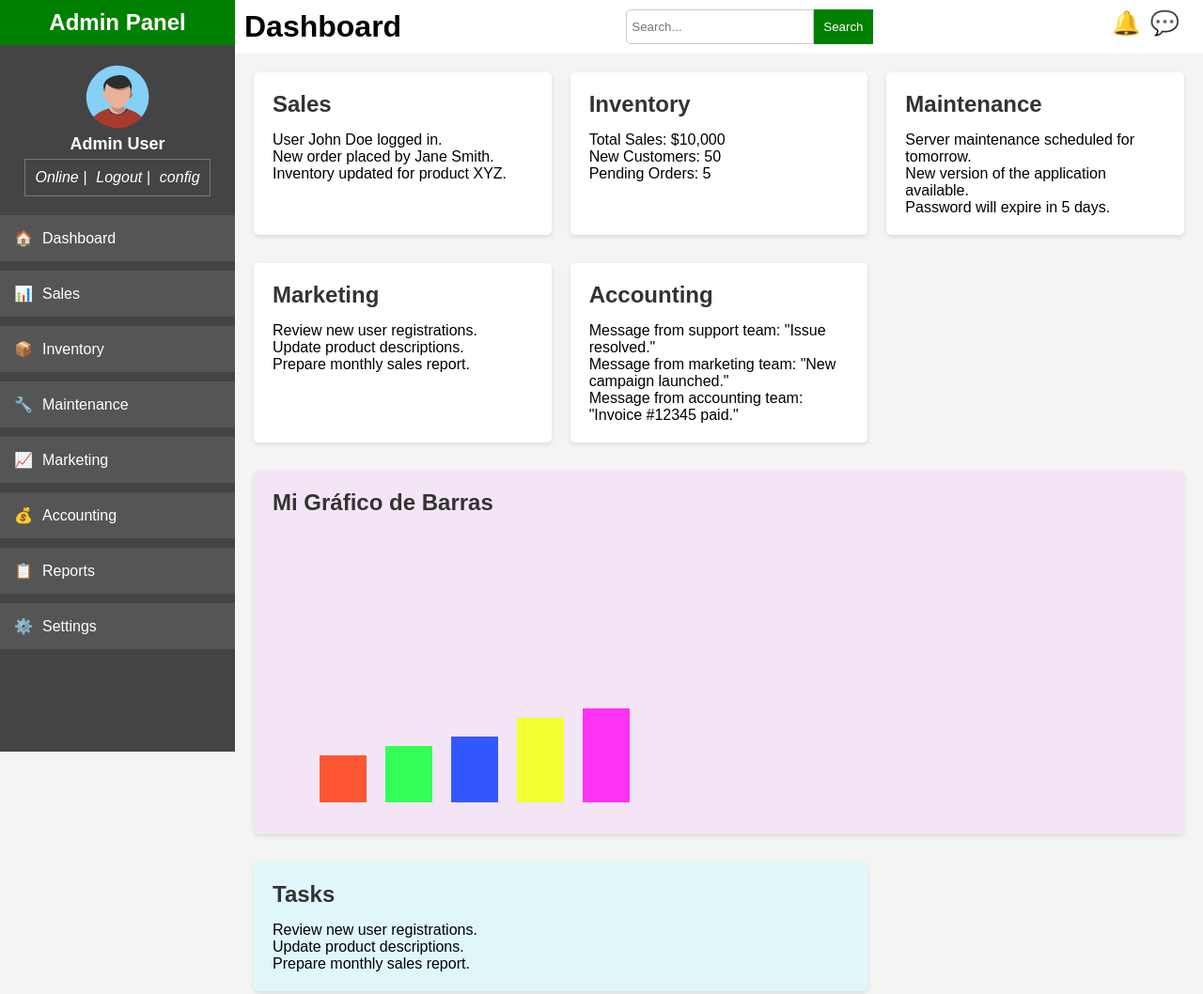
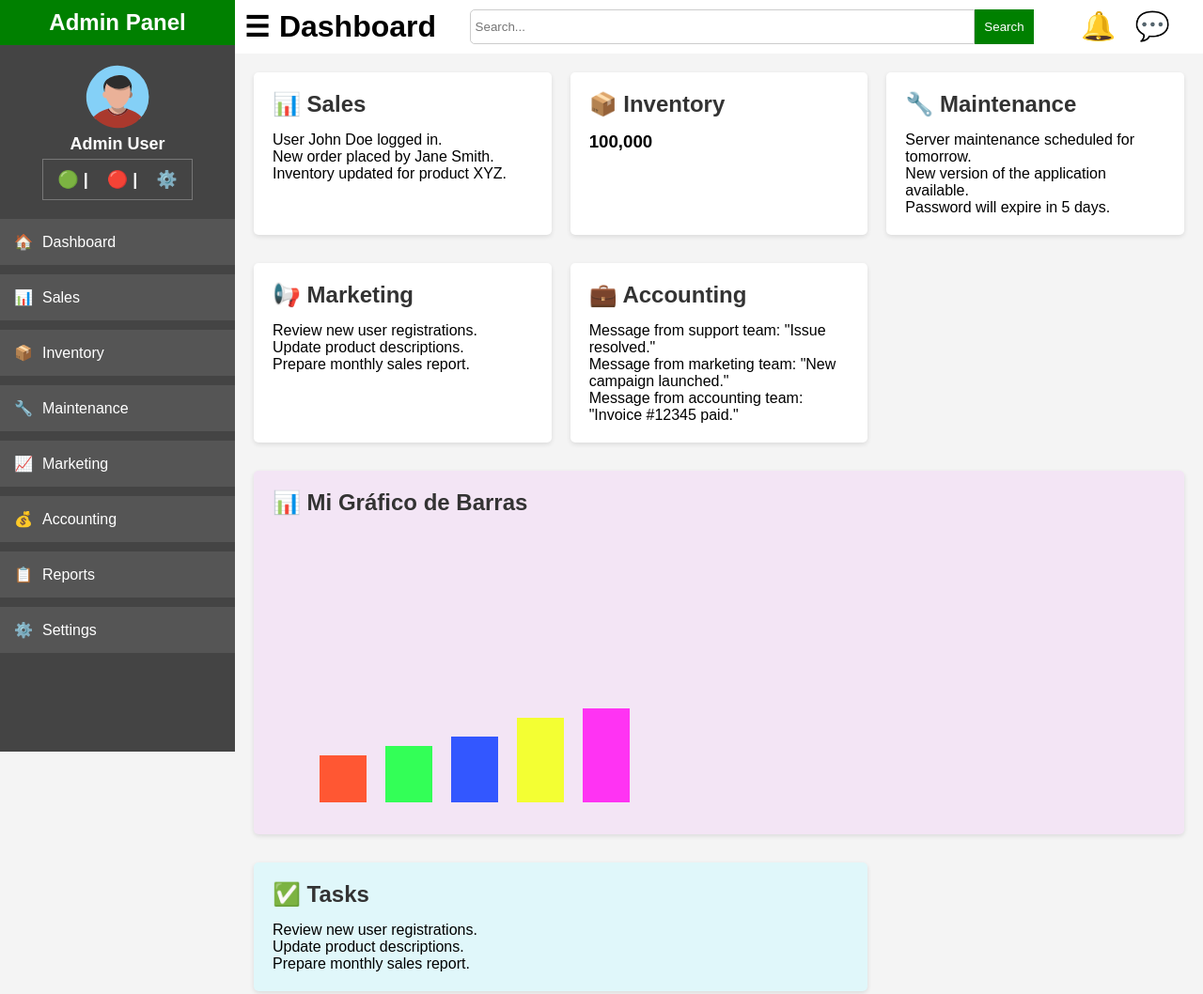
Before and after one commit to xandecrz/Admin-panel, a plain HTML site: page index.html in a window 1280 px wide. Shown: the top 1058 px of the page at 94% size. Drawn offline with Linux system fonts and the light colour scheme.

Commit message:
agregando estilo

```diff
--- a/css/style.css
+++ b/css/style.css
@@ -11,12 +11,16 @@ body{
 .container{
     display: flex;
     flex-direction: row;
+    overflow: hidden;
 }
 .sidebar{
     width: 250px;
     background-color: #444;
     color: #fff;
     height: 100vh;
+    left: 0;
+    top: 0;
+    bottom: 0;
     display: flex;
     flex-direction: column;
     align-content: flex-end;
@@ -95,10 +99,17 @@ body{
     display: flex;
     justify-content: space-between;
 }
+header span{
+    cursor: pointer;
+    font-size: 30px;
+    margin-right: 10px;
+}
 .search-bar{
     display: flex;
     gap: 0px;
+    width: 600px;
 }
+
 .search-bar button{
     background-color: #008000;
     color: #fff;
@@ -113,7 +124,7 @@ body{
     padding: 5px;
     border: 1px solid #ccc;
     border-radius: 5px 0 0 5px;
-    width: 200px;
+    width: 600px;
 }
 .icons{
     display: flex;
--- a/index.html
+++ b/index.html
@@ -18,9 +18,9 @@
                     <img src="img/user.svg" alt="User Profile">
                     <span>Admin User</span>
                     <div class="status">
-                        <i>Online |</i>
-                        <i>Logout |</i>
-                        <i>config</i>
+                        <span class="status-icon online">🟢 |</span>
+                        <span class="status-icon offline">🔴 |</span>
+                        <span class="status-icon offline">⚙️</span>
                     </div>
                 </div>
             </div>
@@ -39,9 +39,22 @@
         </aside>
         <main class="main-content">
             <header class="header">
-                <h1>Dashboard</h1>
+                <h1><span class="menu-icon" onclick="toggleSidebar()">☰</span>Dashboard</h1>
+                <script>
+                    function toggleSidebar() {
+                        const sidebar = document.querySelector('.sidebar');
+                        const span = document.querySelector('.menu-icon');
+                        sidebar.classList.toggle('display: none;');
+                        sidebar
+                        if (sidebar.classList.contains('display: none;')) {
+                            span.textContent = '☰';
+                        } else {
+                            span.textContent = '✖';
+                        }
+                    }
+                </script>
                 <div class="search-bar">
-                    <input type="text" placeholder="Search...">
+                    <input type="text" placeholder="Search..." cliass="search-input">
                     <button type="submit">Search</button>
                 </div>
                 <div class="icons">
@@ -52,7 +65,7 @@
 
             <section class="content">
                 <article class="card card1">
-                    <h2>Sales</h2>
+                    <h2><span>📊 </span> Sales</h2>
                     <ul>
                         <li>User John Doe logged in.</li>
                         <li>New order placed by Jane Smith.</li>
@@ -61,14 +74,12 @@
                 </article>
 
                 <article class="card card2">
-                    <h2>Inventory</h2>
-                    <p>Total Sales: $10,000</p>
-                    <p>New Customers: 50</p>
-                    <p>Pending Orders: 5</p>
+                    <h2><span>📦 </span>Inventory</h2>
+                    <h3>100,000</h3>
                 </article>
 
                 <article class="card card3">
-                    <h2>Maintenance</h2>
+                    <h2><span>🔧 </span>Maintenance</h2>
                     <ul>
                         <li>Server maintenance scheduled for tomorrow.</li>
                         <li>New version of the application available.</li>
@@ -77,7 +88,7 @@
                 </article>
 
                 <article class="card card4">
-                    <h2>Marketing</h2>
+                    <h2><span>📢 </span>Marketing</h2>
                     <ul>
                         <li>Review new user registrations.</li>
                         <li>Update product descriptions.</li>
@@ -86,7 +97,7 @@
                 </article>
 
                 <article class="card card5">
-                    <h2>Accounting</h2>
+                    <h2><span>💼 </span>Accounting</h2>
                     <ul>
                         <li>Message from support team: "Issue resolved."</li>
                         <li>Message from marketing team: "New campaign launched."</li>
@@ -94,7 +105,7 @@
                     </ul>
                 </article>
                 <article class="card card6">
-                    <h2>Mi Gráfico de Barras</h2>
+                    <h2><span>📊 </span>Mi Gráfico de Barras</h2>
                     <canvas id="miCanvas" width="400" height="300"></canvas>
 
                     <script>
@@ -119,7 +130,8 @@
                 </article>
 
                 <article class="card card7">
-                    <h2>Tasks</h2>
+
+                    <h2><span>✅ </span> Tasks</h2>
                     <ul>
                         <li>Review new user registrations.</li>
                         <li>Update product descriptions.</li>
@@ -128,7 +140,7 @@
                 </article>
 
                 <article class="card card8">
-                    <h2>Messages</h2>
+                    <h2><span>✉️ </span> Messages</h2>
                     <ul>
                         <li>Message from support team: "Issue resolved."</li>
                         <li>Message from marketing team: "New campaign launched."</li>
```
